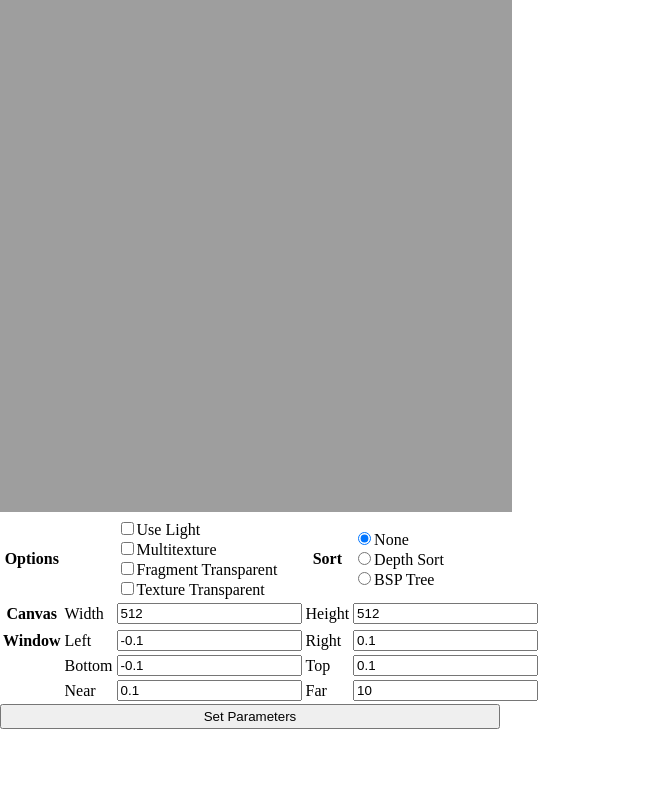
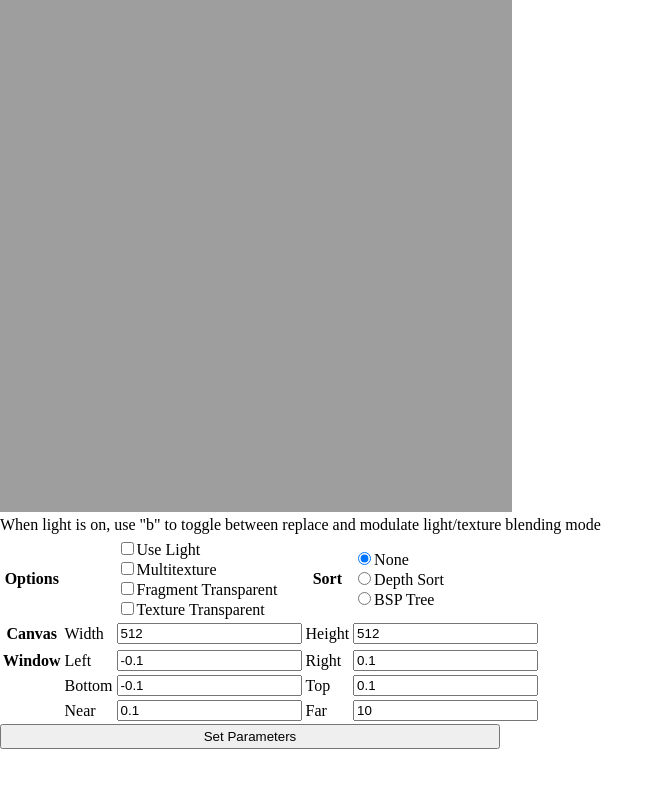
Before and after one commit to KunmiaoYang/561prog3, a plain HTML site: page index.html in a window 1280 px wide. Shown: the whole page, without its empty margins (0-664 px from the left). Drawn offline with Linux system fonts and the light colour scheme; no server answers.

Commit message:
add description

```diff
--- a/index.html
+++ b/index.html
@@ -17,6 +17,7 @@
       <canvas id="myWebGLCanvas" width="512" height="512"></canvas>
       <br>
       <table>
+        <tr>When light is on, use "b" to toggle between replace and modulate light/texture blending mode</tr>
         <tr>
           <th>Options</th>
           <td></td>
```
